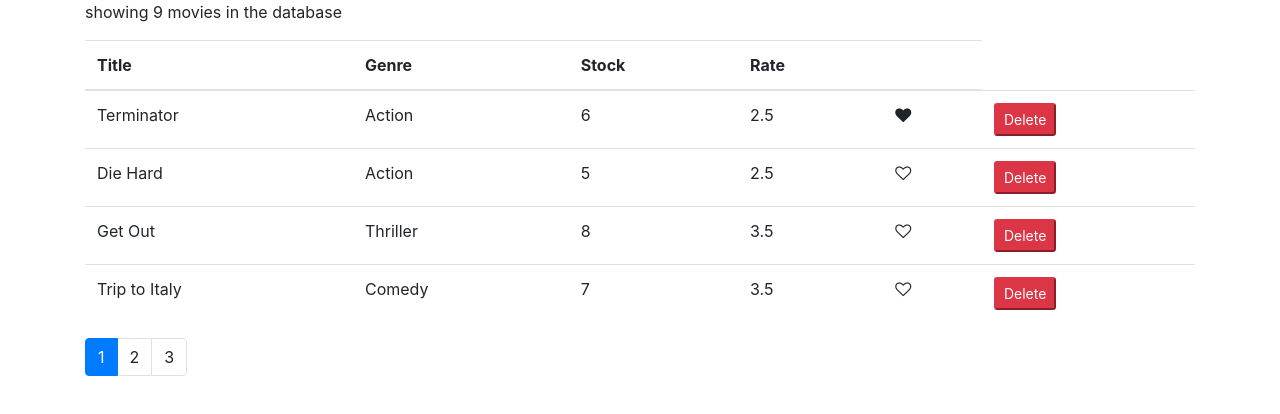
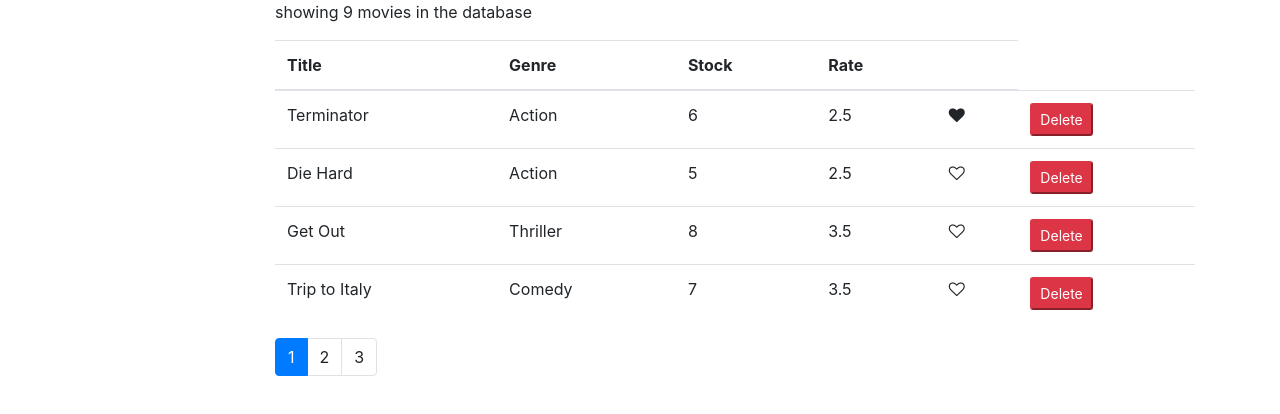
Before and after one commit to sai-sreenath/MovieRentals_Frontend, a React (Create React App) app in the folder movierentals/: page / in a window 1280 px wide. Shown: the top 414 px of the page. Built offline with nearby package versions, Linux system fonts and the light colour scheme.

Commit message:
filtering component interface

```diff
--- /dev/null
+++ b/movierentals/src/components/common/listGroup.jsx
@@ -0,0 +1,7 @@
+import React from 'react';
+
+const ListGroup = () => {
+    return null;
+}
+
+export default ListGroup;
--- a/movierentals/src/components/movies.jsx
+++ b/movierentals/src/components/movies.jsx
@@ -1,15 +1,22 @@
 import React, { Component } from "react";
 import Like from "./common/like";
-import Pagination from './common/pagination'
+import Pagination from './common/pagination';
+import ListGroup from './common/listGroup';
 import { getMovies } from "../services/fakeMovieService";
+import {getGenres} from "../services/fakeGenreService";
 import {paginate} from '../utils/paginate';
 
 class Movies extends Component {
   state = {
-    movies: getMovies(),
+    movies: [],
+    genres: [],
     currentPage: 1,
     pageSize: 4
   };
+
+  componentDidMount(){
+    this.setState({ movies: getMovies(), genres: getGenres()});
+  }
 
   handleDelete = (movie) => {
     const movies = this.state.movies.filter((m) => m._id !== movie._id);
@@ -32,6 +39,10 @@
     this.setState({currentPage: page});
   };
 
+  handleGenreSelect = genre => {
+    console.log(genre);
+  };
+
   render() {
     const { length: count } = this.state.movies;
     const {pageSize, currentPage, movies: allMovies} = this.state;
@@ -41,8 +52,12 @@
     const movies = paginate(allMovies, currentPage, pageSize);
 
     return (
-      <React.Fragment>
-        <p>showing {this.state.movies.length} movies in the database</p>
+      <div className = "row">
+          <div className="col-2">
+            <ListGroup items={this.state.genres} onItemSelect={this.handleGenreSelect}/>
+          </div>
+          <div className="col">
+              <p>showing {count} movies in the database</p>
               <table className="table">
                 <thead>
                   <tr>
@@ -81,7 +96,8 @@
                       onPageChange={this.handlePageChange}
                       currentPage = {currentPage}
               />
-      </React.Fragment>
+          </div>
+      </div>
     );
   }
 }
```
Lines whose indentation alone changed are shown as unchanged.
